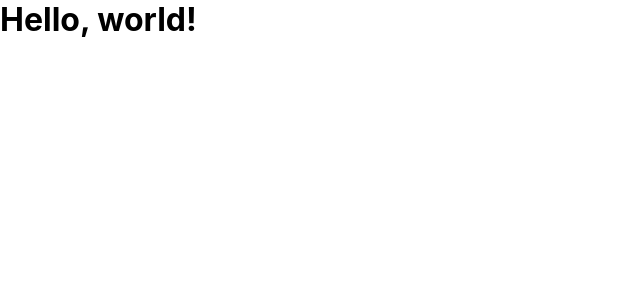
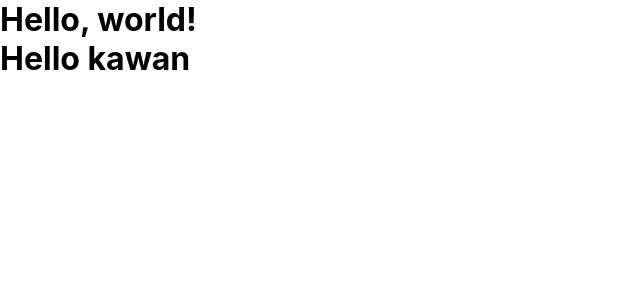
Before and after one commit to bagaszuhri/react-fundamental, a React (Create React App) app in the folder counter-starter/: page / in a window 1280 px wide. Shown: the top 300 px of the page, without its empty margins (0-640 px from the left). Built offline with nearby package versions, Linux system fonts and the light colour scheme.

Commit message:
mencoba commit

```diff
--- a/counter-starter/src/App.js
+++ b/counter-starter/src/App.js
@@ -2,6 +2,7 @@ function App() {
   return (
     <div>
       <h1>Hello, world!</h1>
+      <h1>Hello kawan</h1>
     </div>
   );
 }
```
Also changed, not shown: 2 other files (tests, documents, lock files or other folders).
